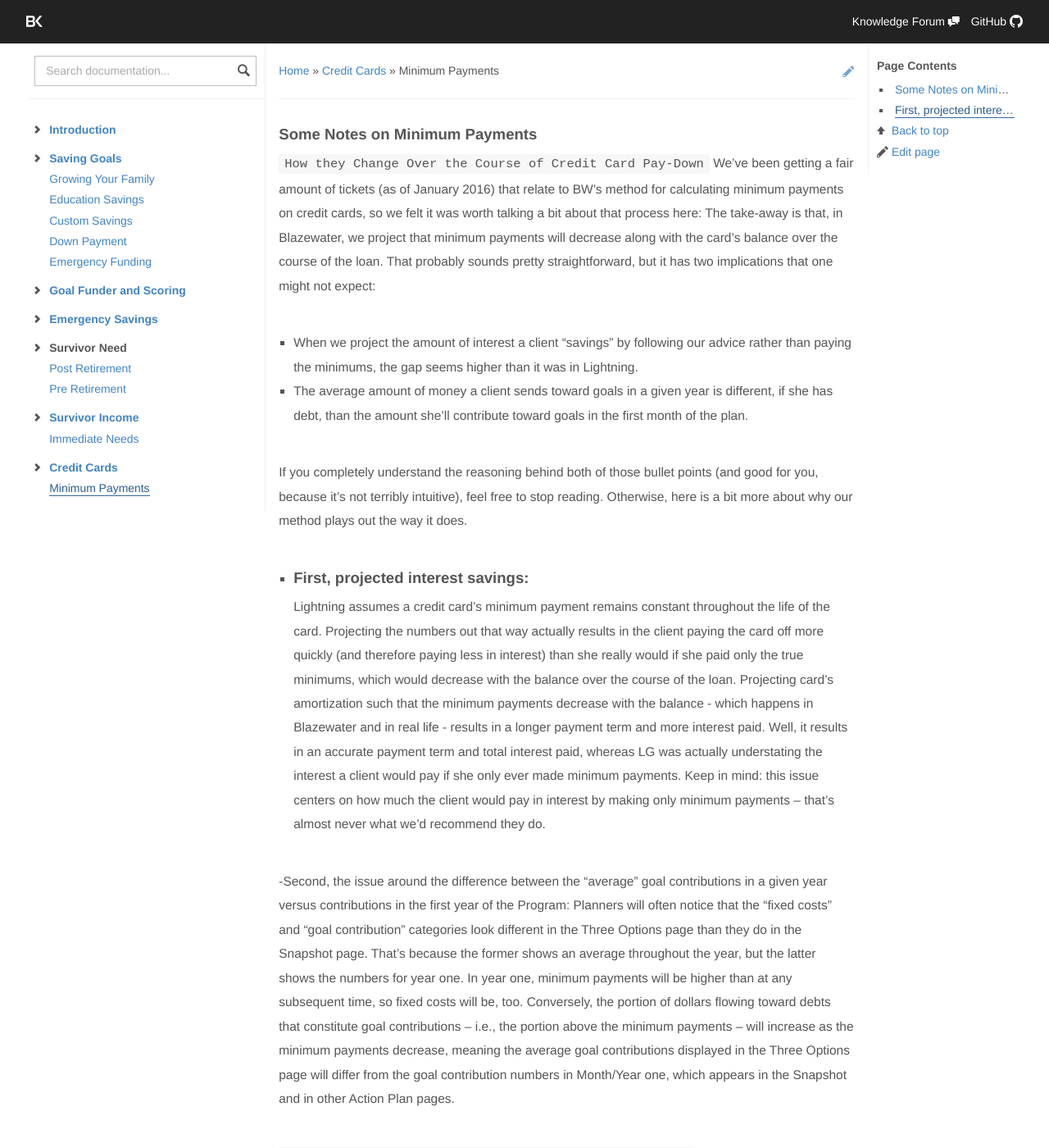
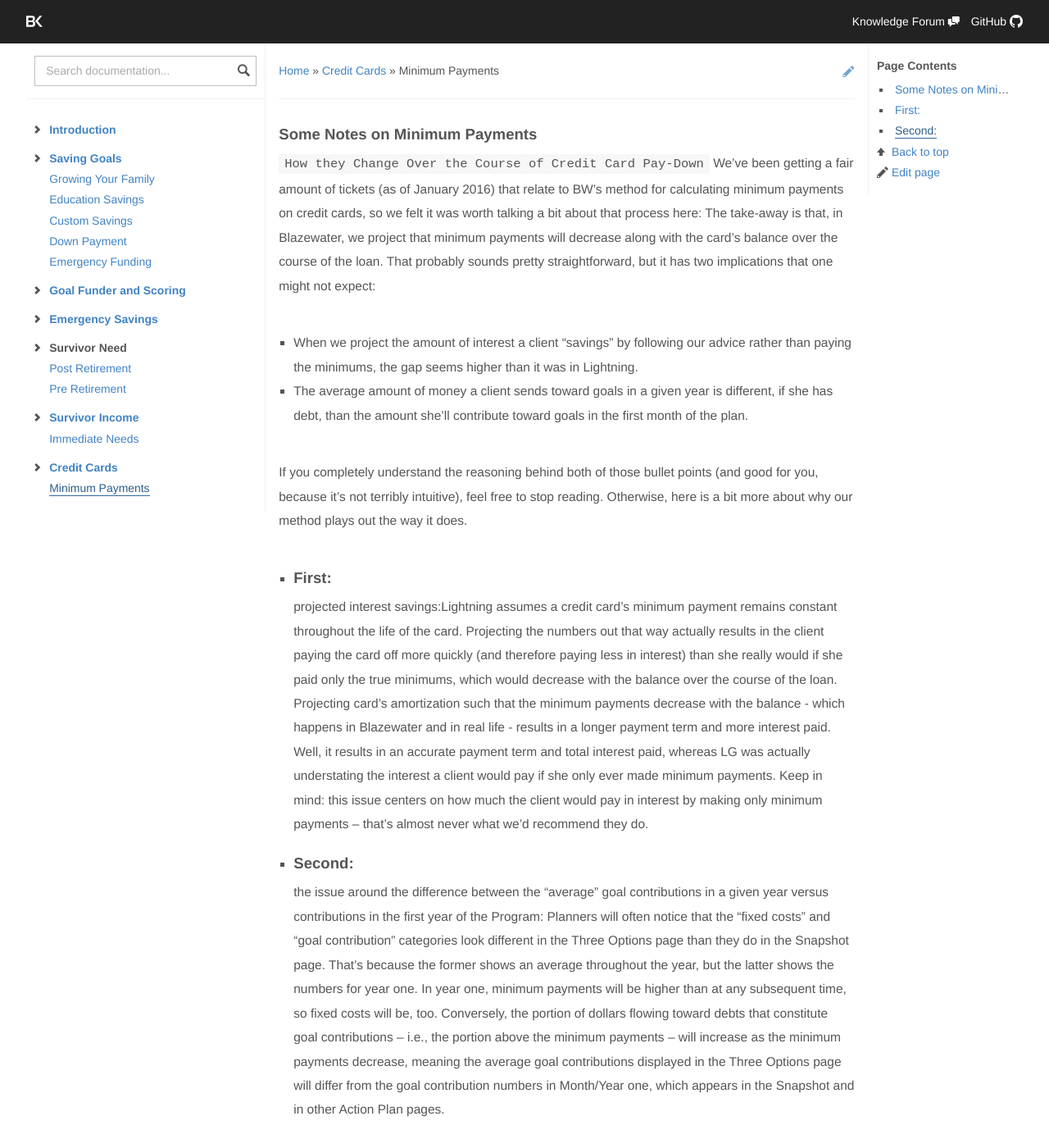
Before and after one commit to skoroth-kw/dockit, a Jekyll site: the page built from credit-cards/minimum-payments.md, in a window 1280 px wide and 1400 px high. Shown: the whole window at 82% size. Built offline with Jekyll 4.4.1, drawn with Linux system fonts in a browser that asks for light colours; nearby versions of some CDN libraries.

Commit message:
Updated minimum-payments.md

```diff
--- a/credit-cards/minimum-payments.md
+++ b/credit-cards/minimum-payments.md
@@ -13,12 +13,13 @@
 
 If you completely understand the reasoning behind both of those bullet points (and good for you, because it’s not terribly intuitive), feel free to stop reading. Otherwise, here is a bit more about why our method plays out the way it does.
 
-- ### First, projected interest savings:
-Lightning assumes a credit card’s minimum payment remains constant throughout the life of the card. Projecting the numbers out that way actually results in the client paying the card off more quickly (and therefore paying less in interest) than she really would if she paid only the true minimums, which would decrease with the balance over the course of the loan.
+- ### First:
+projected interest savings:Lightning assumes a credit card’s minimum payment remains constant throughout the life of the card. Projecting the numbers out that way actually results in the client paying the card off more quickly (and therefore paying less in interest) than she really would if she paid only the true minimums, which would decrease with the balance over the course of the loan.
 Projecting card’s amortization such that the minimum payments decrease with the balance - which happens in Blazewater and in real life - results in a longer payment term and more interest paid. Well, it results in an accurate payment term and total interest paid, whereas LG was actually understating the interest a client would pay if she only ever made minimum payments.
 Keep in mind: this issue centers on how much the client would pay in interest by making only minimum payments – that’s almost never what we’d recommend they do.
 
--Second, the issue around the difference between the “average” goal contributions in a given year versus contributions in the first year of the Program:
+- ### Second:
+the issue around the difference between the “average” goal contributions in a given year versus contributions in the first year of the Program:
 Planners will often notice that the “fixed costs” and “goal contribution” categories look different in the Three Options page than they do in the Snapshot page. That’s because the former shows an average throughout the year, but the latter shows the numbers for year one.
 In year one, minimum payments will be higher than at any subsequent time, so fixed costs will be, too. Conversely, the portion of dollars flowing toward debts that constitute goal contributions – i.e., the portion above the minimum payments – will increase as the minimum payments decrease, meaning the average goal contributions displayed in the Three Options page will differ from the goal contribution numbers in Month/Year one, which appears in the Snapshot and in other Action Plan pages.
 
```
